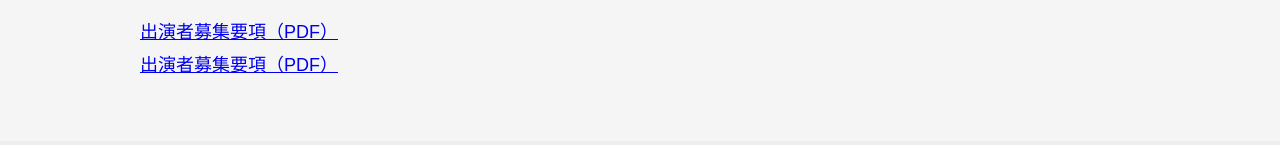
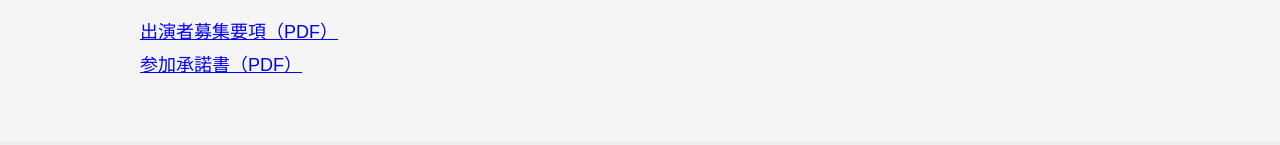
Before and after one commit to RHC-kumamoto/Resonantia-Harmonia-Concert, a plain HTML site: page documents.html in a window 1280 px wide. Shown: the part 462-607 px from the top of the page. Drawn offline with Linux system fonts and the light colour scheme.

Commit message:
Fix link text for participation agreement PDF

```diff
--- a/documents.html
+++ b/documents.html
@@ -34,7 +34,7 @@
 
             <a href="documents/出演者募集要項.pdf">出演者募集要項（PDF）</a>
             <br>
-            <a href="documents/参加承諾書.pdf">出演者募集要項（PDF）</a>
+            <a href="documents/参加承諾書.pdf">参加承諾書（PDF）</a>
 
         </p>
 
```
